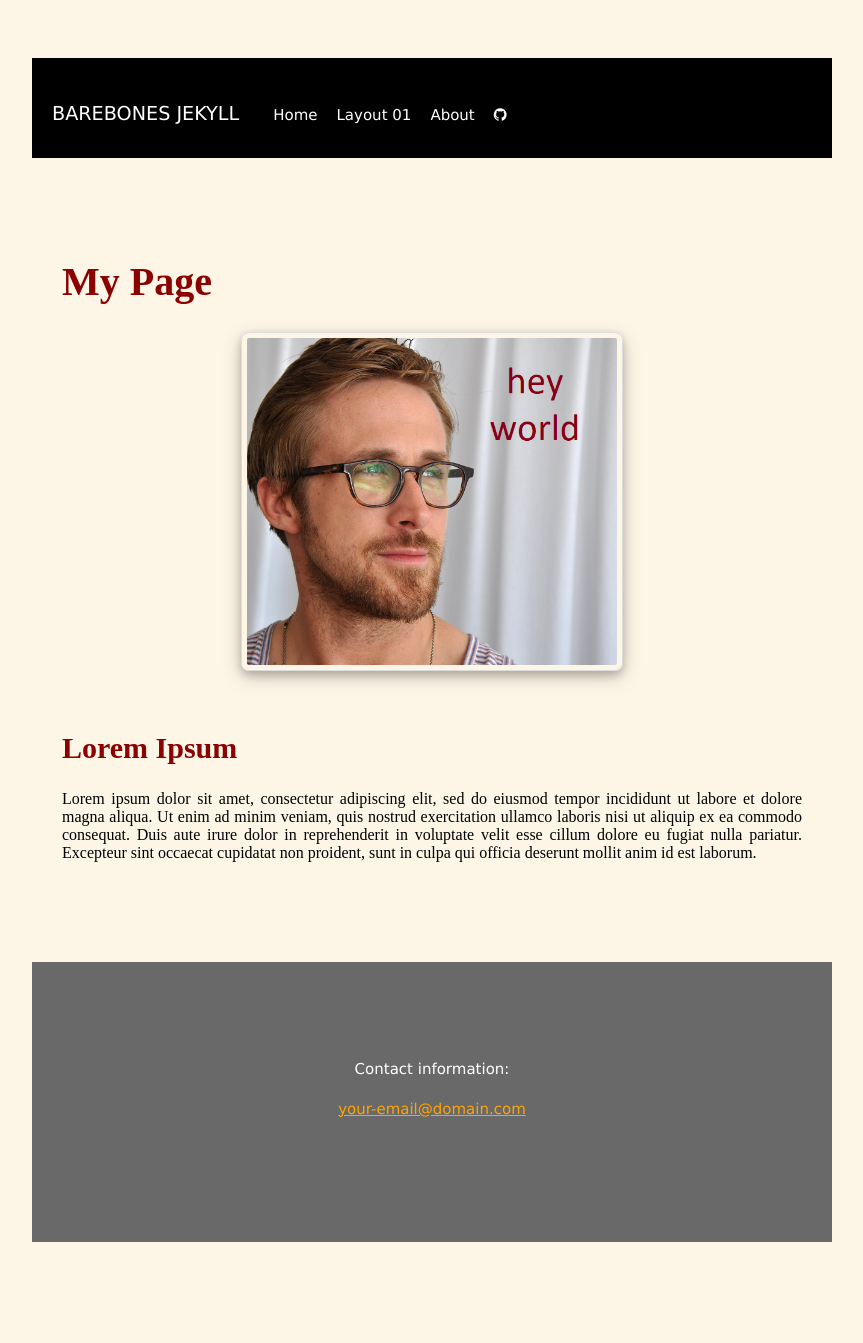
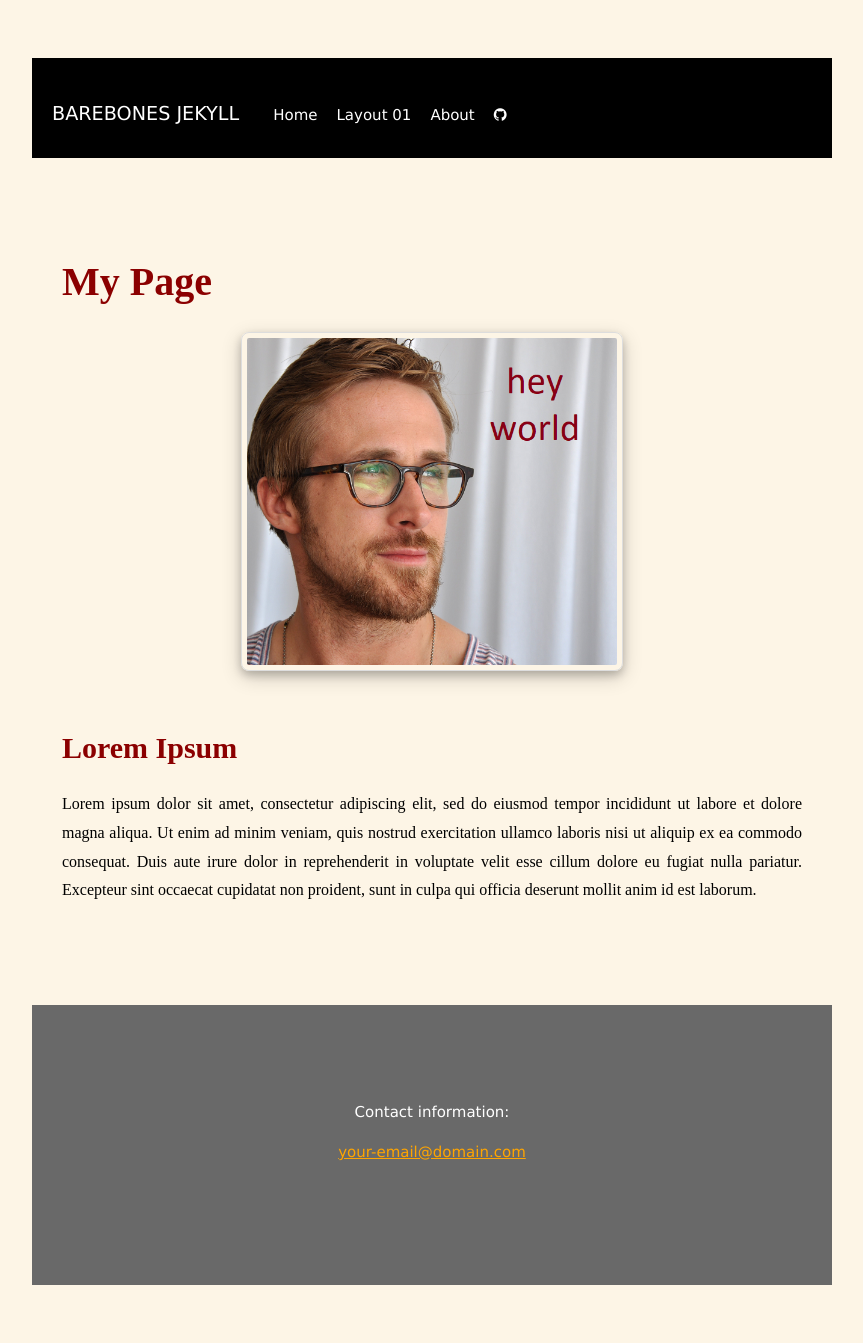
Before and after one commit to DS4PS/barebones-jekyll, a Jekyll site: the page built from layout-example-01.md, in a window 1280 px wide. Shown: the whole page, without its empty margins (208-1071 px from the left). Built offline with Jekyll 4.4.1, drawn with Linux system fonts in a browser that asks for light colours; nearby versions of some CDN libraries; before the commit the page ends 1300 px from its top, so only the background shows below that.

Commit message:
Update layout-01.html

```diff
--- a/_layouts/layout-01.html
+++ b/_layouts/layout-01.html
@@ -21,7 +21,7 @@ layout: default
   text-align: justify;
 }
 
-.layout-01 body {
+.layout-01 p {
   line-height: 1.8
   }
 
```
